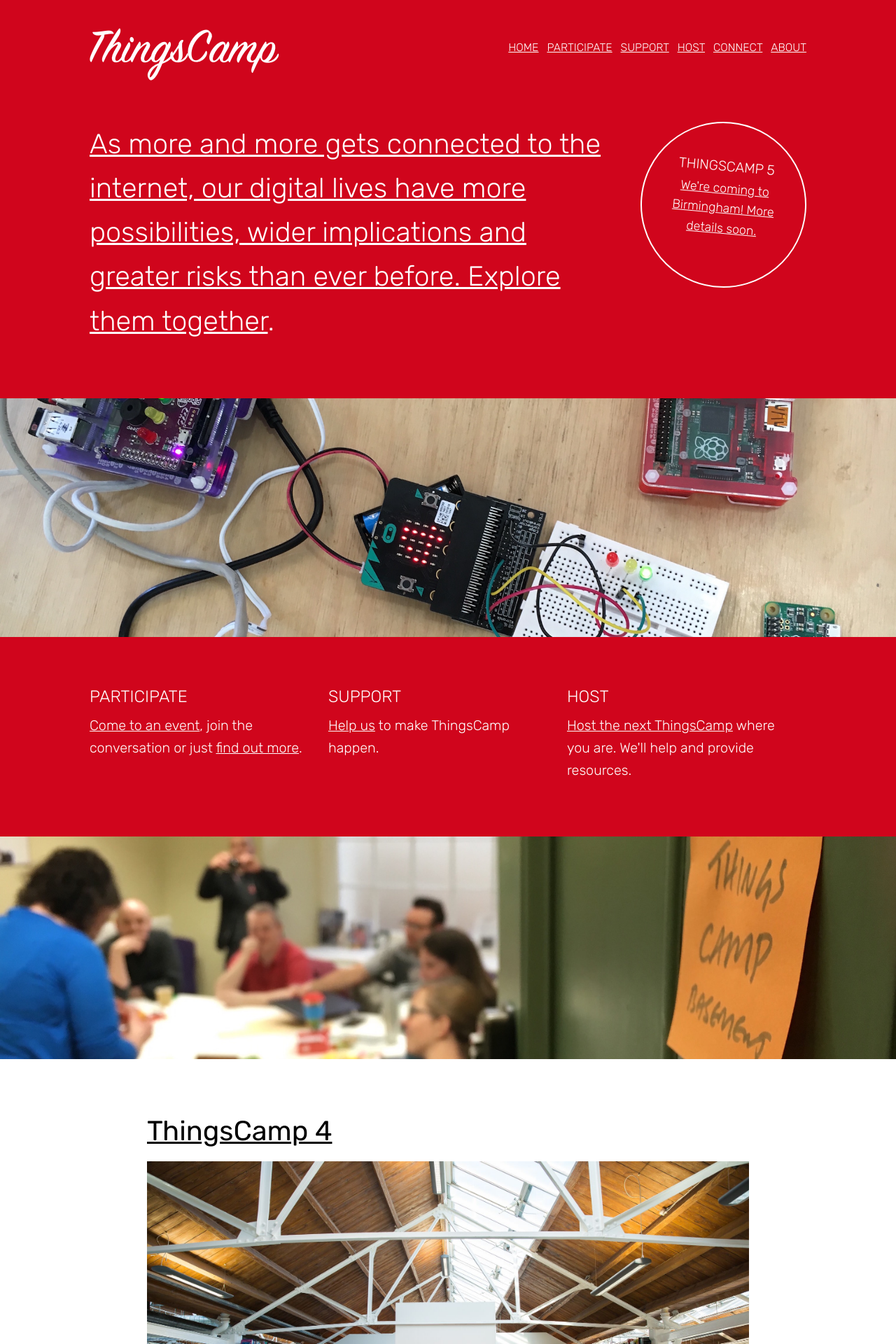
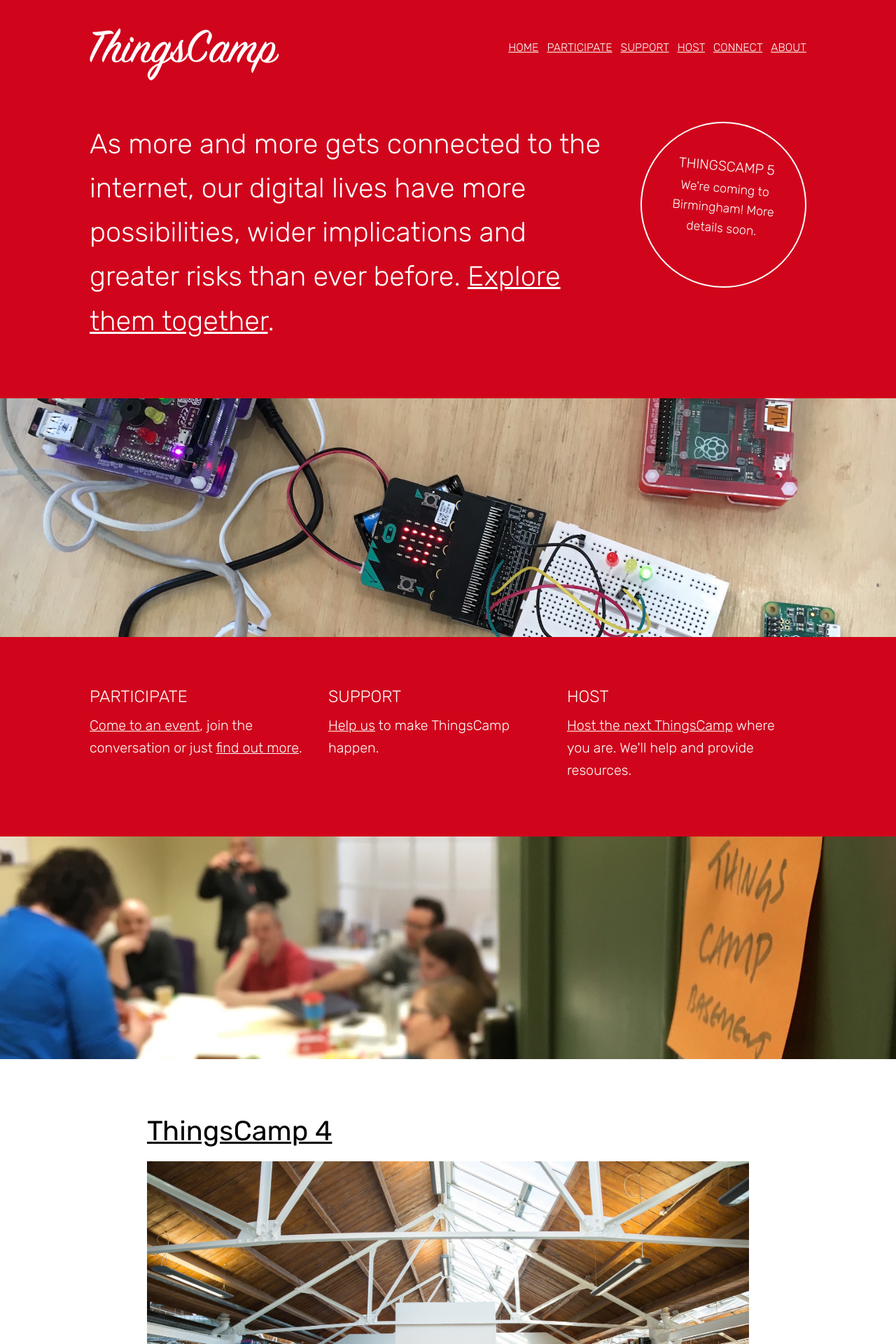
Before and after one commit to thingscamp/thingscamp.github.io, a Jekyll site: the page built from index.html, in a window 1280 px wide. Shown: the top 1920 px of the page at 70% size. Built offline with Jekyll 4.4.1, drawn with Linux system fonts in a browser that asks for light colours; comment, search, counter and statistics services are not loaded.

Commit message:
Fixed a tag.

```diff
--- a/_layouts/default.html
+++ b/_layouts/default.html
@@ -21,7 +21,7 @@
 
     <div class="wrapper-highlight">
         <div class="strapline">
-        <div class="latest"><p></p><span class="latest-text"><h2>ThingsCamp 5</h2><p><a href="https://www.eventbrite.co.uk/e/thingscamp-4-tickets-39691765138">We're coming to Birmingham! More details soon.</p>
+        <div class="latest"><p></p><span class="latest-text"><h2>ThingsCamp 5</h2><p>We're coming to Birmingham! More details soon.</p>
         </div>
         <p>As more and more gets connected to the internet, our digital lives have more possibilities, wider implications and greater risks than ever before. <a href="{{ site.baseurl }}/about">Explore them together</a>.</p>
         </div>
```
